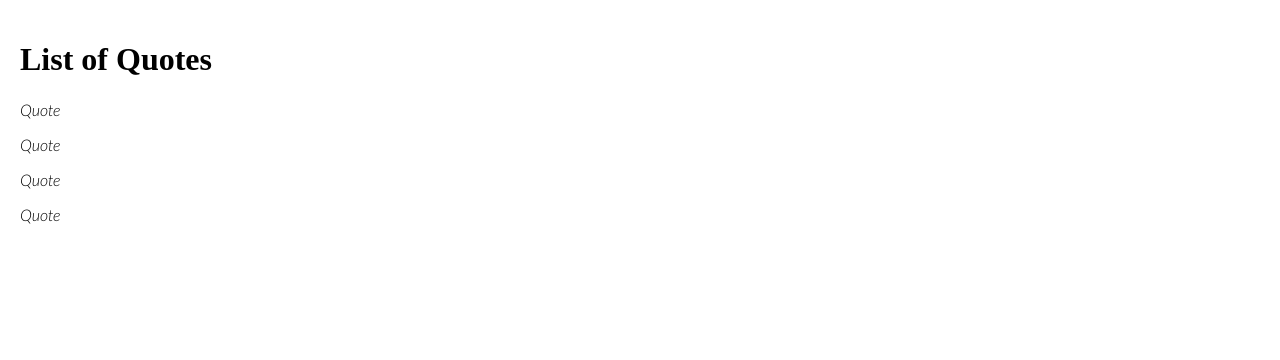
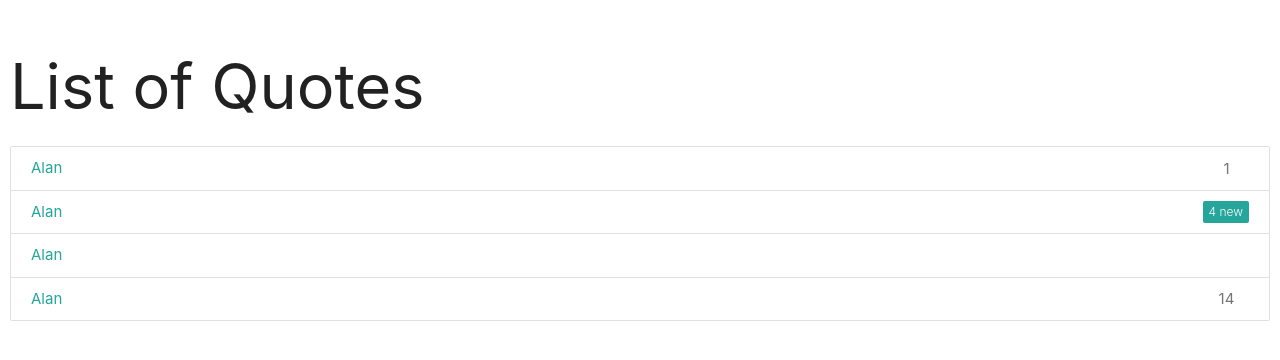
Before and after one commit to sidd-92/list-quotes-react, a React (Create React App) app in the folder quoteswithtag/: page / in a window 1280 px wide. Shown: the top 360 px of the page. Built offline with nearby package versions, Linux system fonts and the light colour scheme.

Commit message:
Added Materilize Css and added a Div with Badeges

```diff
--- a/quoteswithtag/package.json
+++ b/quoteswithtag/package.json
@@ -4,6 +4,7 @@
   "private": true,
   "dependencies": {
     "bootstrap": "^4.1.3",
+    "materialize-css": "^1.0.0-rc.2",
     "react": "^16.5.2",
     "react-dom": "^16.5.2",
     "react-scripts": "1.1.5"
--- a/quoteswithtag/src/App.js
+++ b/quoteswithtag/src/App.js
@@ -7,10 +7,23 @@ class App extends Component {
     return (
       <div>
         <h1>List of Quotes</h1>
-        <Quote />
-        <Quote />
-        <Quote />
-        <Quote />
+        <div className="collection">
+          <a href="#!" className="collection-item">
+            <span className="badge">1</span>
+            Alan
+          </a>
+          <a href="#!" className="collection-item">
+            <span className="new badge">4</span>
+            Alan
+          </a>
+          <a href="#!" className="collection-item">
+            Alan
+          </a>
+          <a href="#!" className="collection-item">
+            <span className="badge">14</span>
+            Alan
+          </a>
+        </div>
       </div>
     );
   }
```
Also changed, not shown: quoteswithtag/src/index.js (+7 -6 lines), 1 other file (tests, documents, lock files or other folders).
